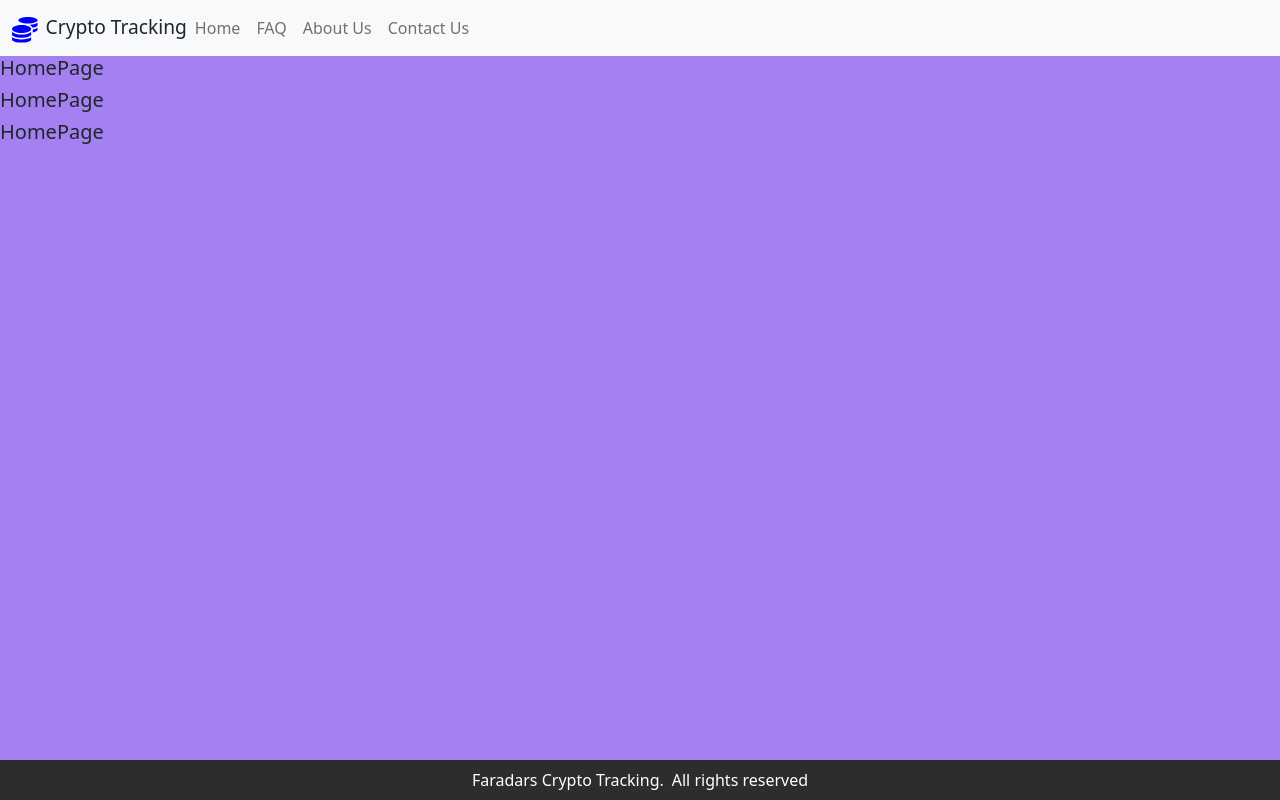
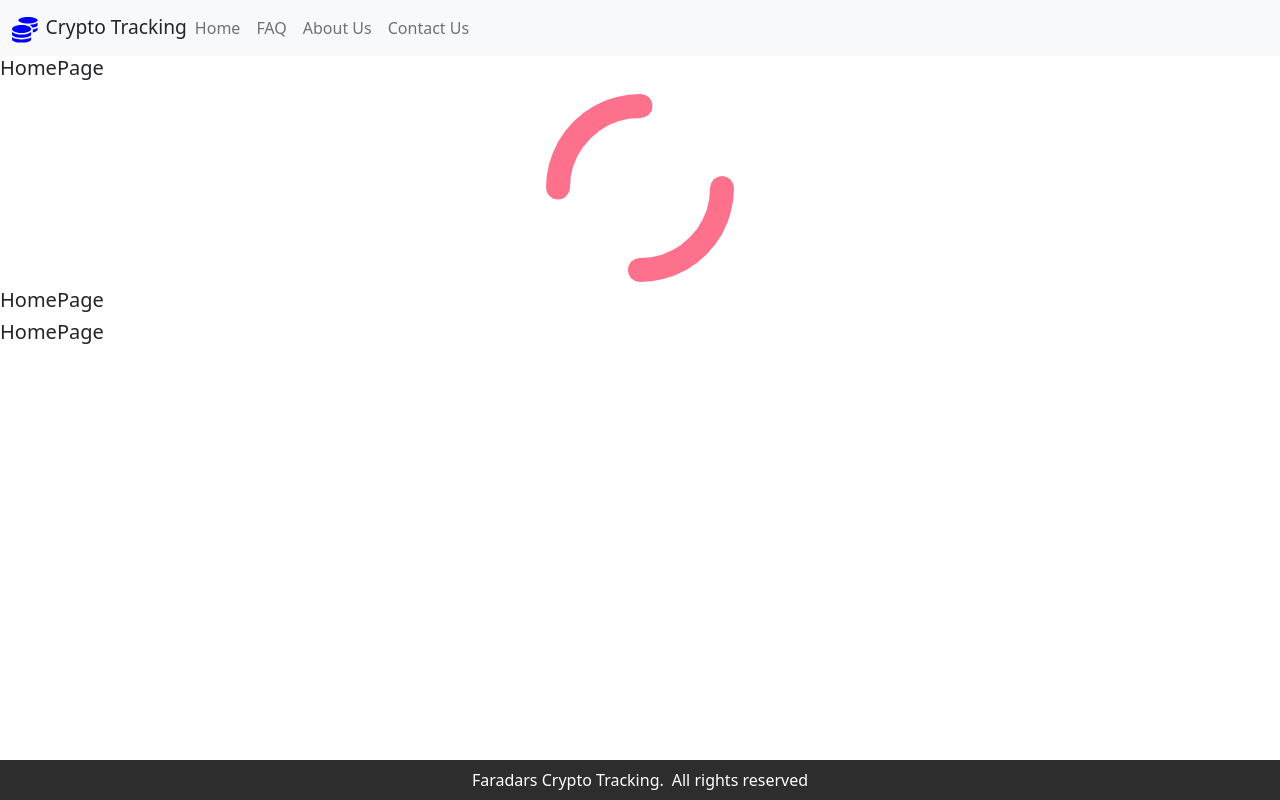
Before and after one commit to FaradarsTestGithub/faradars-crypto-tracking, a React (Create React App) app: page / in a window 1280 px wide. Built offline with nearby package versions, Linux system fonts and the light colour scheme.

Commit message:
spinner implemented

```diff
--- /dev/null
+++ b/src/components/ui/Spinner.component.jsx
@@ -0,0 +1,12 @@
+import React from "react";
+import spinnerImg from "../../assets/images/spinner.gif";
+
+const Spinner = () => {
+  return (
+    <div className="d-flex justify-content-center align-items-center">
+      <img src={spinnerImg} alt="spinner" />
+    </div>
+  );
+};
+
+export default Spinner;
--- a/src/index.css
+++ b/src/index.css
@@ -9,7 +9,7 @@
 }
 
 .wrapper {
-  background-color: rgb(163, 129, 241);
+  /* background-color: rgb(163, 129, 241); */
   /* navbar height = 56px */
   /* footer height = 40px */
   min-height: calc(100vh - 56px - 40px);
--- a/src/pages/Home.page.jsx
+++ b/src/pages/Home.page.jsx
@@ -1,9 +1,11 @@
 import React from "react";
+import Spinner from "../components/ui/Spinner.component";
 
 const HomePage = () => {
   return (
     <div>
       <h5>HomePage</h5>
+      <Spinner />
       <h5>HomePage</h5>
       <h5>HomePage</h5>
     </div>
```
Also changed, not shown: src/assets/images/spinner.gif (added).
